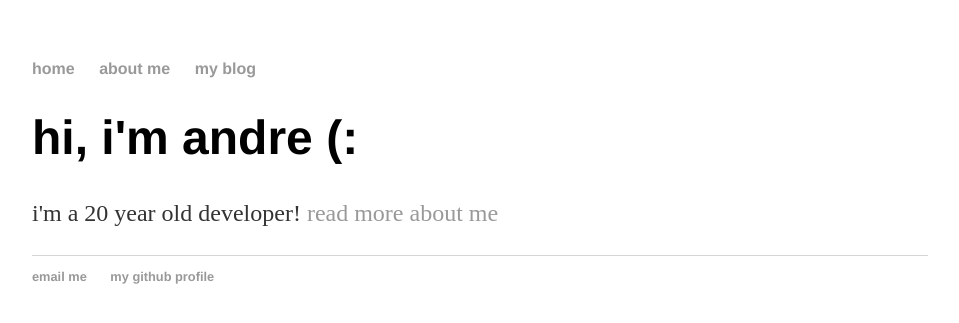
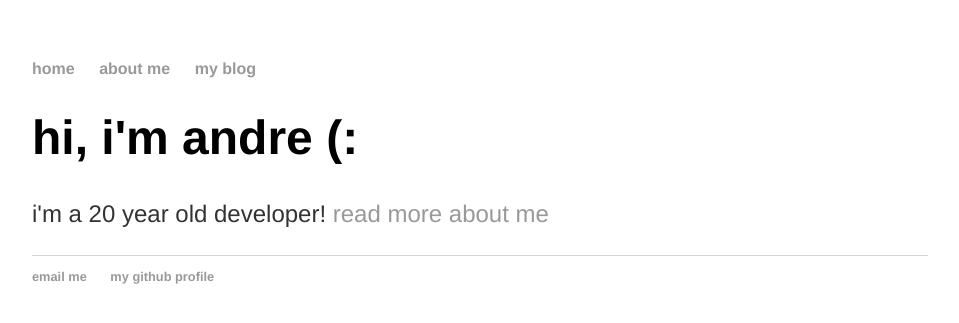
Before and after one commit to andre-1337/andre-1337.github.io, a Jekyll site: the page built from index.html, in a window 1280 px wide. Shown: the top 323 px of the page, without its empty margins (160-1119 px from the left). Built offline with Jekyll 4.4.1, drawn with Linux system fonts in a browser that asks for light colours.

Commit message:
Update CSS

```diff
--- a/css/main.css
+++ b/css/main.css
@@ -1,3 +1,7 @@
+html {
+  font-family: 'Helvetica', 'Arial', 'Sans-Serif';
+}
+
 body {
   margin: 60px auto;
   width: 70%;
```
